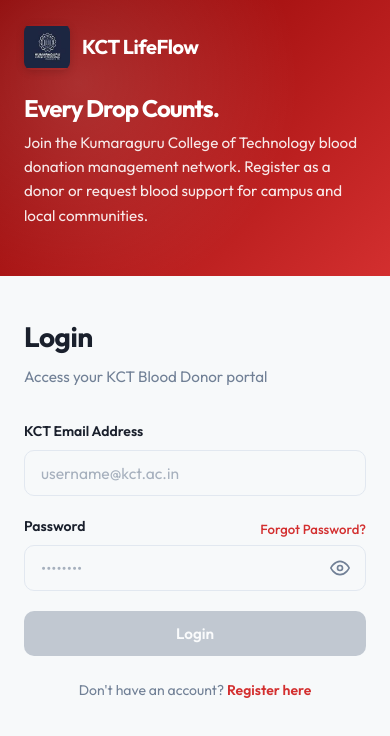
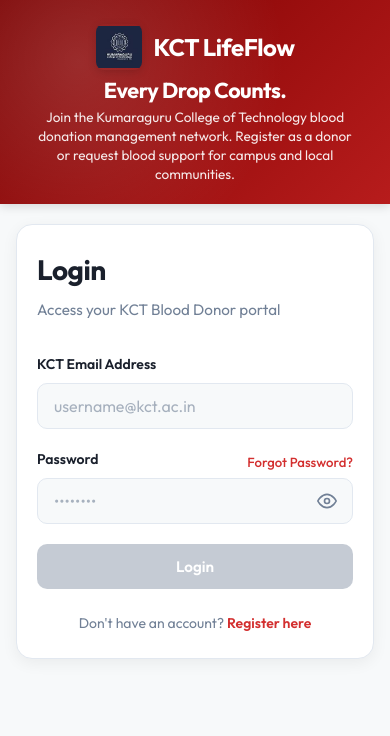
Before and after one commit to jarvis1702/blood-donation-management, a React (Vite) app: page /login in a window 390 px wide. Shown: the top 736 px of the page. Built offline with nearby package versions, Linux system fonts and the light colour scheme; no server answers.

Commit message:
Optimize mobile layout, touch targets, tables, and responsiveness across all screens

```diff
--- a/src/index.css
+++ b/src/index.css
@@ -1320,63 +1320,112 @@
 }
 
 
-/* --- Responsive Breakpoints --- */
+/* --- Comprehensive Responsive & Mobile Design System --- */
+
+/* Responsive tables on all screen widths */
+.donors-table-wrapper,
+.requests-table-card {
+  width: 100%;
+  overflow-x: auto;
+  -webkit-overflow-scrolling: touch;
+  background-color: var(--color-bg-surface);
+  border-radius: var(--radius-md);
+  border: 1px solid var(--color-border);
+  box-shadow: var(--shadow-sm);
+}
+
+.donors-table,
+.requests-log-table {
+  min-width: 680px;
+  width: 100%;
+  border-collapse: collapse;
+}
 
 /* Tablet (max-width: 992px) */
 @media (max-width: 992px) {
   .auth-sidebar {
-    padding: 2.5rem;
+    padding: 2rem;
   }
 
   .auth-marketing-text h1 {
-    font-size: 2.25rem;
+    font-size: 2.2rem;
   }
 
   .dashboard-header {
-    padding: 1rem 2rem;
+    padding: 1rem 1.5rem;
   }
 
   .dashboard-main {
-    padding: 2rem;
-  }
-
-  .layout-with-sidebar-panel {
-    flex-direction: column;
-    gap: 2rem;
-  }
-
-  .sidebar-drawer-matching {
-    width: 100%;
-    position: static;
-    max-height: none;
-  }
-}
-
-/* Mobile & Tablet Split (max-width: 768px) */
+    padding: 1.5rem;
+  }
+
+  .dashboard-grid {
+    grid-template-columns: 1fr;
+    gap: 1.5rem;
+  }
+}
+
+/* Mobile & Small Tablets (max-width: 768px) */
 @media (max-width: 768px) {
+  /* Prevent iOS zoom on tap */
+  input, select, textarea {
+    font-size: 16px !important;
+  }
+
+  .form-input {
+    min-height: 44px;
+  }
+
+  .btn {
+    min-height: 42px;
+    touch-action: manipulation;
+  }
+
+  /* Compact top header on mobile auth pages */
   .auth-page-container {
     flex-direction: column;
+    min-height: 100vh;
+    background-color: var(--color-bg-base);
   }
 
   .auth-sidebar {
     flex: none;
-    padding: 2rem;
+    padding: 1.5rem 1rem 1.25rem 1rem;
     height: auto;
-    min-height: 250px;
+    min-height: auto;
+    background-image: linear-gradient(135deg, #7b0000 0%, #b71c1c 100%);
+    box-shadow: 0 2px 10px rgba(0, 0, 0, 0.15);
+  }
+
+  .auth-sidebar-content {
+    align-items: center;
+    justify-content: center;
+    text-align: center;
+  }
+
+  .auth-logo {
+    justify-content: center;
+    margin-bottom: 0.25rem;
   }
 
   .auth-marketing-text {
-    margin-top: 1.5rem;
-    margin-bottom: 1.5rem;
+    margin-top: 0.25rem;
+    margin-bottom: 0;
+    text-align: center;
   }
 
   .auth-marketing-text h1 {
-    font-size: 1.75rem;
-    margin-bottom: 0.5rem;
+    font-size: 1.35rem;
+    margin-bottom: 0.25rem;
+    letter-spacing: -0.5px;
   }
 
   .auth-marketing-text p {
-    font-size: 0.95rem;
+    font-size: 0.85rem;
+    line-height: 1.4;
+    opacity: 0.9;
+    max-width: 320px;
+    margin: 0 auto;
   }
 
   .auth-stats-card {
@@ -1385,101 +1434,160 @@
 
   .auth-form-container {
     flex: 1;
-    padding: 1.5rem 1rem;
+    padding: 1.25rem 1rem 2rem 1rem;
+    display: flex;
+    justify-content: center;
     align-items: flex-start;
   }
 
   .auth-form-card {
+    width: 100%;
+    max-width: 440px;
     border-radius: var(--radius-lg);
-    padding: 1.5rem;
-    box-shadow: none;
-    border: none;
-    background-color: transparent;
-  }
-
+    padding: 1.5rem 1.25rem;
+    box-shadow: 0 4px 16px rgba(0, 0, 0, 0.06);
+    border: 1px solid var(--color-border);
+    background-color: var(--color-bg-surface);
+  }
+
+  /* App Dashboard Header */
+  .dashboard-header {
+    padding: 0.875rem 1rem;
+    flex-direction: column;
+    align-items: stretch;
+    gap: 0.75rem;
+  }
+
+  .dashboard-logo {
+    justify-content: center;
+  }
+
+  .user-profile-menu {
+    display: flex;
+    flex-wrap: wrap;
+    align-items: center;
+    justify-content: space-between;
+    gap: 0.5rem;
+    width: 100%;
+  }
+
+  .user-profile-menu .btn {
+    flex: 1;
+    min-width: 120px;
+    justify-content: center;
+    padding: 0.4rem 0.6rem;
+    font-size: 0.8rem;
+  }
+
+  .user-profile-menu .badge {
+    width: 100%;
+    text-align: center;
+    margin-right: 0 !important;
+    margin-bottom: 0.25rem;
+  }
+
+  .dashboard-main {
+    padding: 1rem 0.75rem 2rem 0.75rem;
+  }
+
+  /* Welcome Banner */
   .welcome-banner {
     flex-direction: column;
     align-items: flex-start;
-    padding: 1.5rem;
-    gap: 1rem;
+    padding: 1.25rem 1rem;
+    gap: 0.75rem;
   }
 
   .welcome-text h1 {
-    font-size: 1.75rem;
-  }
-
-  .dashboard-grid {
-    grid-template-columns: 1fr;
-    gap: 1.5rem;
+    font-size: 1.35rem;
+  }
+
+  .welcome-text p {
+    font-size: 0.85rem;
+  }
+
+  .welcome-badge {
+    align-self: flex-start;
+  }
+
+  /* Donor Card Details */
+  .donor-card-header {
+    margin-bottom: 0.75rem;
+  }
+
+  .blood-type-badge {
+    font-size: 1.25rem;
+    width: 38px;
+    height: 38px;
+  }
+
+  .availability-toggle-box {
+    flex-direction: column;
+    align-items: stretch !important;
+    gap: 0.75rem;
+  }
+
+  .availability-toggle-box .btn {
+    width: 100%;
+  }
+
+  /* Horizontally scrollable tabs */
+  .requests-tabs {
+    display: flex;
+    flex-direction: row;
+    overflow-x: auto;
+    -webkit-overflow-scrolling: touch;
+    white-space: nowrap;
+    gap: 0.5rem;
+    padding-bottom: 0.25rem;
+    border-bottom: 2px solid var(--color-border);
+  }
+
+  .tab-btn {
+    flex-shrink: 0;
+    font-size: 0.85rem;
+    padding: 0.65rem 0.875rem;
+  }
+
+  .requests-heading-section h1 {
+    font-size: 1.35rem;
+  }
+
+  .requests-heading-section p {
+    font-size: 0.825rem;
   }
 
   .form-row-2 {
     grid-template-columns: 1fr;
     gap: 0;
   }
-}
-
-/* Extra Small Mobile (max-width: 480px) */
-@media (max-width: 480px) {
-  .auth-sidebar {
-    padding: 1.5rem;
-    min-height: 200px;
-  }
-
-  .logo-text {
-    font-size: 1.25rem;
-  }
-
-  .auth-marketing-text h1 {
-    font-size: 1.5rem;
-  }
-
-  .auth-form-card {
-    padding: 1rem 0.5rem;
-  }
-
-  .dashboard-header {
-    padding: 1rem;
+
+  /* Admin Roster Header */
+  .admin-roster-header-bar {
     flex-direction: column;
-    gap: 1rem;
-    align-items: flex-start;
-  }
-
-  .user-profile-menu {
-    width: 100%;
-    justify-content: space-between;
-  }
-
-  .dashboard-main {
-    padding: 1rem;
-  }
-
-  .donor-card-header {
-    margin-bottom: 1rem;
-  }
-
-  .blood-type-badge {
-    font-size: 1.35rem;
-    width: 38px;
-    height: 38px;
-  }
-
-  .requests-tabs {
-    flex-direction: column;
-    gap: 0;
-  }
-
-  .tab-btn.active::after {
-    bottom: 0;
-  }
-
-  .requests-log-table th {
-    font-size: 0.7rem;
-    padding: 0.5rem;
-  }
-
-  .requests-log-table td {
-    padding: 0.5rem;
+    align-items: flex-start !important;
+    gap: 0.75rem;
+  }
+
+  .admin-roster-header-bar select {
+    width: 100% !important;
+  }
+
+  /* Drawer on Mobile */
+  .drawer-slideover-container {
+    width: 100vw !important;
+    max-width: 100vw !important;
+    height: 100vh !important;
+    max-height: 100vh !important;
+    border-radius: 0 !important;
+  }
+
+  /* Modal on Mobile */
+  .modal-content {
+    width: calc(100vw - 1.5rem) !important;
+    max-width: 480px !important;
+    padding: 1.25rem 1rem !important;
+    margin: 0.75rem auto !important;
   }
 }
 
--- a/src/pages/Dashboard.jsx
+++ b/src/pages/Dashboard.jsx
@@ -331,7 +331,7 @@
         {/* ADMIN / CLUB MEMBER PANELS: Registered Donor Management Roster */}
         {isAdminOrClub && (
           <div className="dashboard-card" style={{marginTop: '2rem'}}>
-            <div style={{display: 'flex', justifyContent: 'space-between', alignItems: 'center', marginBottom: '1.25rem'}}>
+            <div className="admin-roster-header-bar" style={{display: 'flex', justifyContent: 'space-between', alignItems: 'center', marginBottom: '1.25rem', flexWrap: 'wrap', gap: '0.75rem'}}>
               <div>
                 <h3 style={{border: 'none', padding: 0, margin: 0}}>🛡️ Admin / Club Donor Management Roster</h3>
                 <p style={{fontSize: '0.85rem', color: 'var(--color-text-muted)', marginTop: '0.25rem'}}>
```
